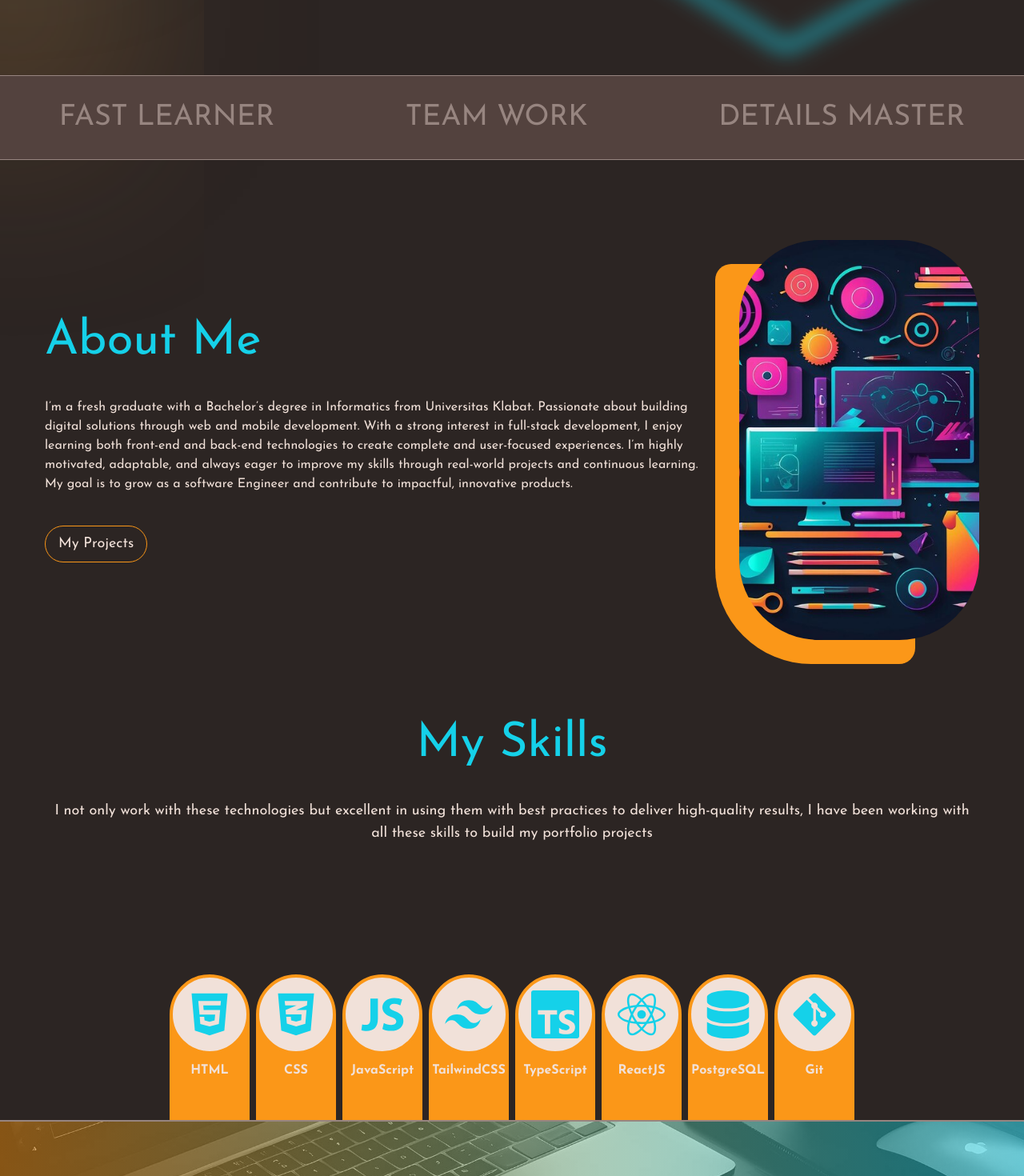
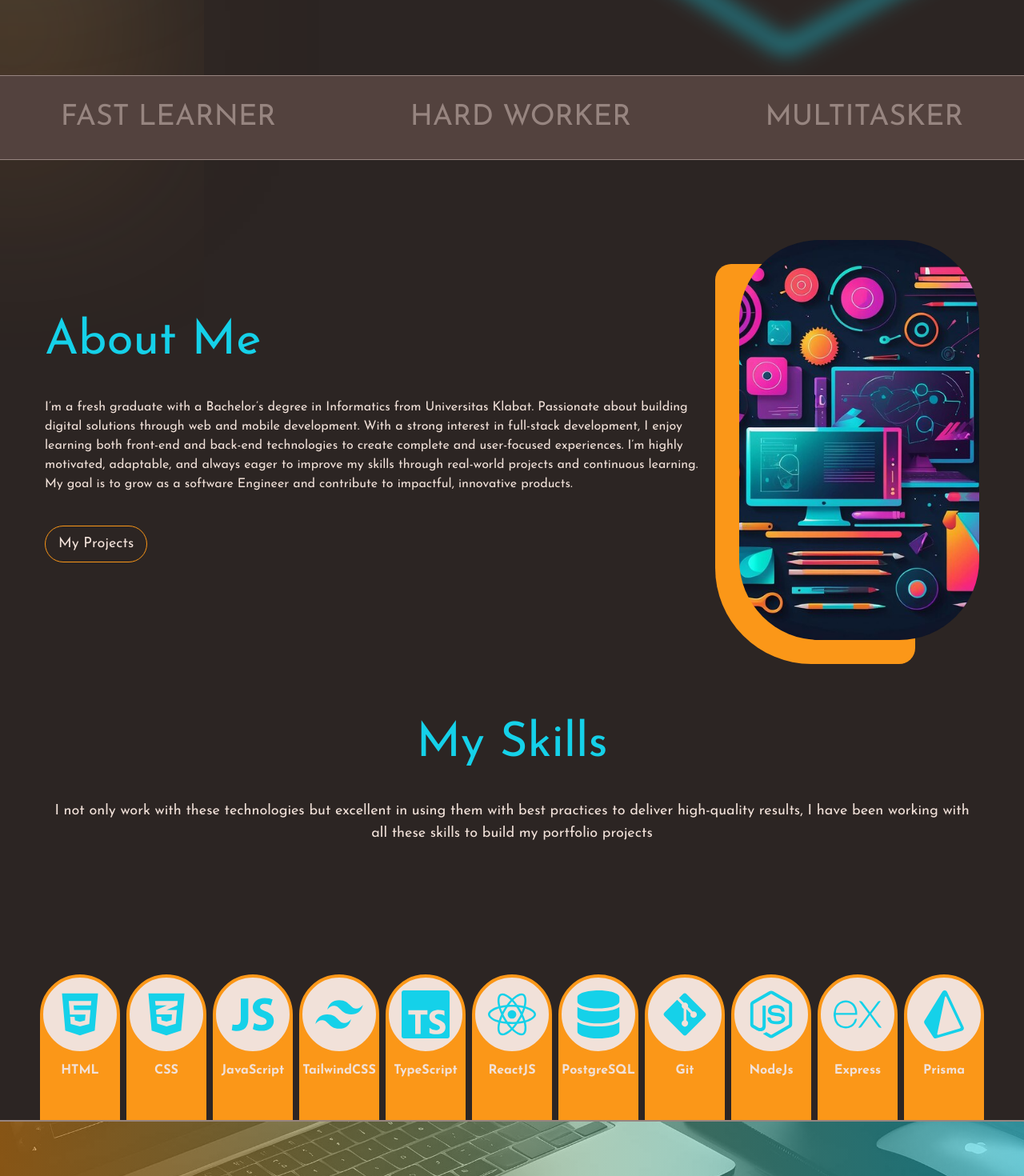
Before and after one commit to waynewagiuw/portofolio, a React (Vite) app: page / in a window 1280 px wide. Shown: the part 580-2050 px from the top of the page at 80% size. Built offline with nearby package versions, Linux system fonts and the light colour scheme.

Commit message:
add skkills

```diff
--- a/src/components/projectsSection/ProjectsMain.jsx
+++ b/src/components/projectsSection/ProjectsMain.jsx
@@ -15,6 +15,12 @@ const projects = [
     align: "left",
     image: "/images/website-img-2.jpeg",
     link: "https://github.com/waynewagiuw/artshopcopy",
+  },
+   {
+    name: "Library API",
+    align: "right",
+    image: "/images/website-img-3.jpeg",
+    link: "https://github.com/waynewagiuw/library_api",
   },
   // {
   //   name: "Wyn_Art Patreon Website",
--- a/src/components/skillsSection/AllSkills.jsx
+++ b/src/components/skillsSection/AllSkills.jsx
@@ -1,8 +1,8 @@
 import SingleSkill from "./SingleSkill";
-import { FaHtml5, FaGitAlt, FaDatabase,  } from "react-icons/fa";
-import { FaCss3Alt } from "react-icons/fa";
+import { FaHtml5, FaGitAlt, FaDatabase } from "react-icons/fa";
+import { FaCss3Alt, FaNodeJs } from "react-icons/fa";
 import { IoLogoJavascript } from "react-icons/io";
-import { SiTypescript } from "react-icons/si";
+import { SiTypescript, SiPrisma, SiExpress } from "react-icons/si";
 import { FaReact } from "react-icons/fa";
 import { motion } from "framer-motion";
 import { fadeIn } from "../../framerMotion/variants";
@@ -41,6 +41,18 @@ const skills = [
     skill: "Git",
     icon: FaGitAlt,
   },
+  {
+    skill: "NodeJs",
+    icon: FaNodeJs,
+  },
+  {
+    skill: "Express",
+    icon: SiExpress,
+  },
+  {
+    skill: "Prisma",
+    icon: SiPrisma,
+  },
 ];
 
 const AllSkills = () => {
--- a/src/components/skillsSection/AllSkillsSM.jsx
+++ b/src/components/skillsSection/AllSkillsSM.jsx
@@ -1,13 +1,11 @@
 import { IoLogoJavascript } from "react-icons/io";
-import { SiTypescript } from "react-icons/si";
-import { FaHtml5, FaGitAlt, FaDatabase, FaCss3Alt, FaReact } from "react-icons/fa";
+import { SiTypescript,  SiPrisma, SiExpress } from "react-icons/si";
+import { FaHtml5, FaNodeJs, FaGitAlt, FaDatabase, FaCss3Alt, FaReact} from "react-icons/fa";
 import { motion } from "framer-motion";
 import { fadeIn } from "../../framerMotion/variants";
 import { RiTailwindCssFill } from "react-icons/ri";
 
-
 const skills = [
-
   {
     skill: "HTML",
     icon: FaHtml5,
@@ -40,6 +38,18 @@ const skills = [
     skill: "Git",
     icon: FaGitAlt,
   },
+  {
+    skill: "NodeJs",
+    icon: FaNodeJs,
+  },
+  {
+    skill: "Express",
+    icon: SiExpress,
+  },
+  {
+    skill: "Prisma",
+    icon: SiPrisma,
+  },
 ];
 
 const AllSkillsSM = () => {
--- a/src/components/subHeroSection/SubHeroMain.jsx
+++ b/src/components/subHeroSection/SubHeroMain.jsx
@@ -2,8 +2,8 @@ const SubHeroMain = () => {
   return (
     <div className="w-full border-y bg-brown border-lightGrey text-lightGrey flex justify-around uppercase xl:text-4xl md:text-2xl sm:text-4xl py-8 md:flex-row sm:flex-col items-center gap-4">
       <p className="md:block sm:hidden">Fast Learner</p>
-      <p className="md:block sm:hidden">Team Work</p>
-      <p>Details Master</p>
+      <p className="md:block sm:hidden">Hard Worker</p>
+      <p>Multitasker</p>
     </div>
   );
 };
```
Also changed, not shown: public/images/website-img-3.jpeg (added). Lines whose indentation alone changed are shown as unchanged.
